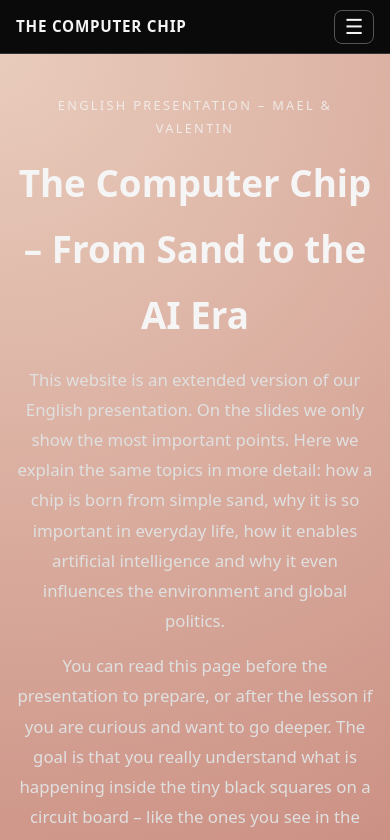
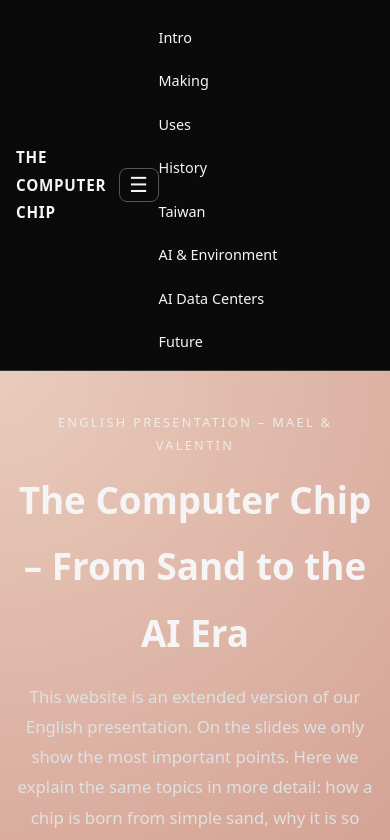
Before and after one commit to maelilai/thecomputerchip, a plain HTML site: page index.html in a window 390 px wide. Both pictures are taken after a click on the button "Toggle navigation". Shown: the top 840 px of the page. Drawn offline with Linux system fonts and the light colour scheme.

Commit message:
Add toggleMenu function for navigation

```diff
--- a/index.html
+++ b/index.html
@@ -845,5 +845,12 @@
       </p>
     </section>
   </main>
+</main>
+<script>
+  function toggleMenu() {
+    const navLinks = document.getElementById('nav-links');
+    navLinks.classList.toggle('open');
+  }
+</script>
 </body>
 </html>
```
